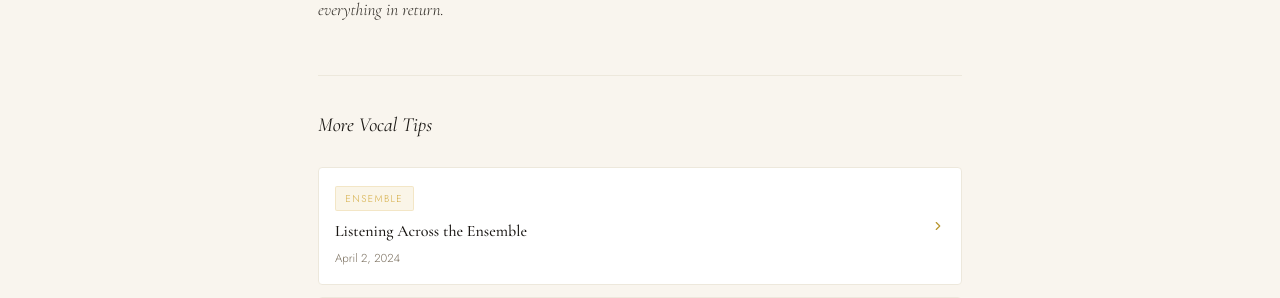
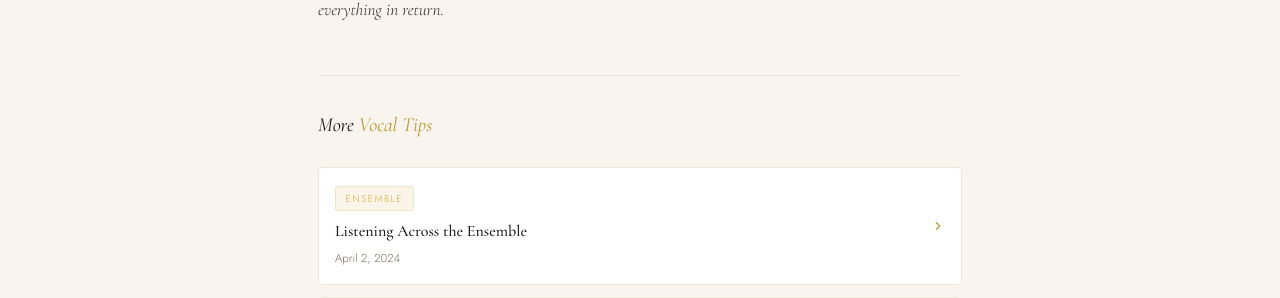
Before and after one commit to chorale-spp/chorale-spp.github.io, a Jekyll site: the page built from _posts/2024-05-10-ten-minute-warmup-routine.md, in a window 1280 px wide and 900 px high, scrolled down 1221 px. Shown: the part 238-536 px from the top of the window. Built offline with Jekyll 4.4.1, drawn with Linux system fonts in a browser that asks for light colours.

Commit message:
Update post.html

```diff
--- a/_layouts/post.html
+++ b/_layouts/post.html
@@ -38,7 +38,7 @@ layout: default
   {% assign related = site.posts | where_exp: "p", "p.url != page.url" | limit: 3 %}
   {% if related.size > 0 %}
   <hr style="border:none;border-top:1px solid var(--beige);margin:3rem 0 2rem">
-  <h3 style="font-family:var(--serif);font-weight:400;font-size:1.25rem;color:var(--black);margin-bottom:1.5rem;font-style:italic">More Vocal Tips</h3>
+  <h3 style="font-family:var(--serif);font-weight:400;font-size:1.25rem;color:var(--black);margin-bottom:1.5rem;font-style:italic">More <em style="color:var(--gold)">Vocal Tips</em></h3>
   <div style="display:flex;flex-direction:column;gap:.75rem">
     {% for p in related %}
     <a href="{{ p.url | relative_url }}" style="display:flex;align-items:center;gap:1rem;padding:1rem;background:var(--white);border:1px solid var(--beige);border-radius:var(--radius);transition:border-color .2s;text-decoration:none" onmouseover="this.style.borderColor='var(--gold)'" onmouseout="this.style.borderColor='var(--beige)'">
```
